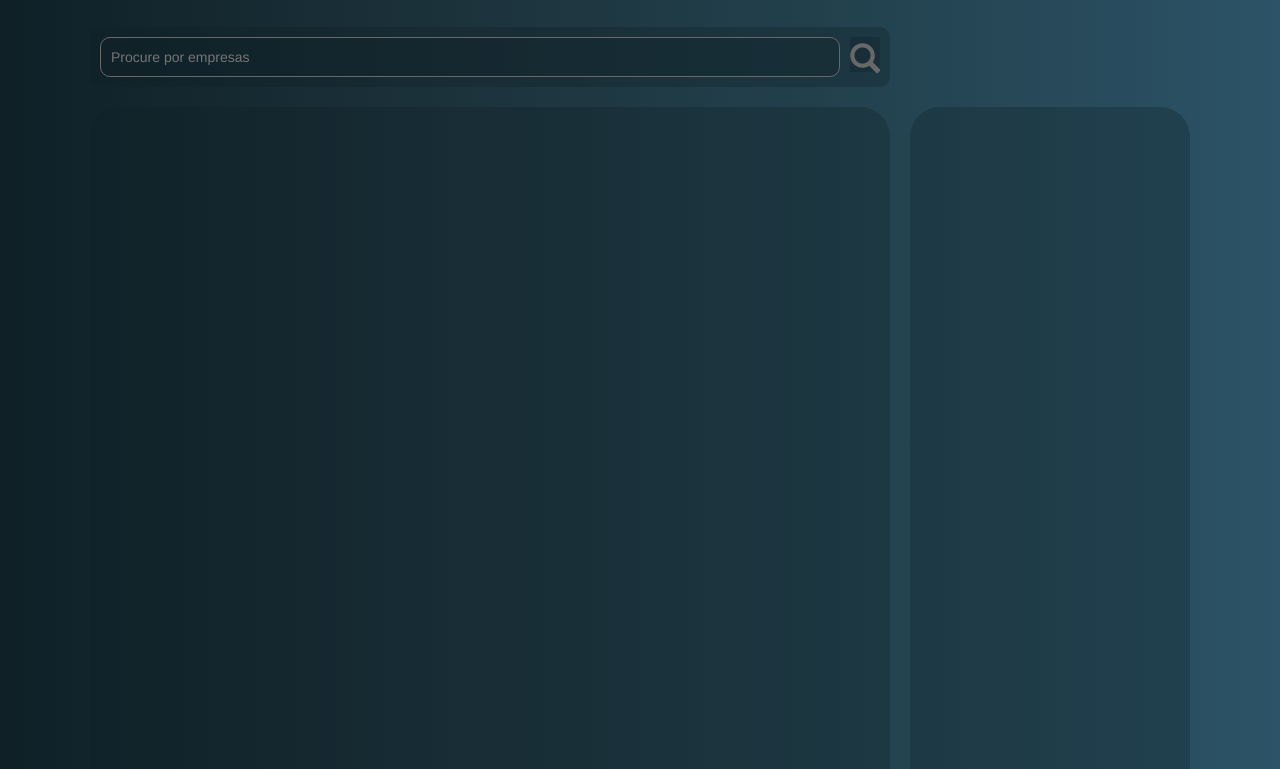
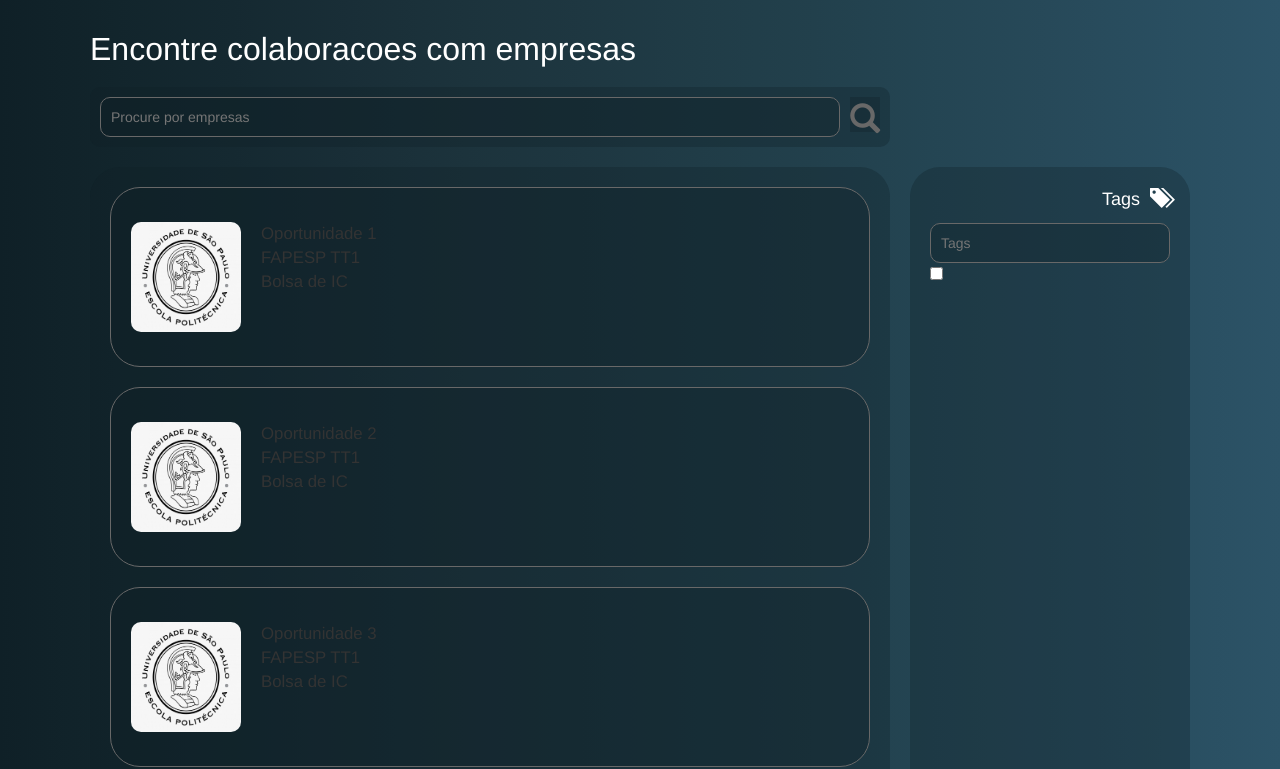
Before and after one commit to BrBits/LATAM-CHALLENGE-PROTOTYPE, a plain HTML site: page Interfaces/empresas.html in a window 1280 px wide. Shown: the part 63-832 px from the top of the page. Drawn offline with nearby package versions, Linux system fonts and the light colour scheme.

Commit message:
empresas html/css bugados

```diff
--- a/Interfaces/Estilos/empresas.css
+++ b/Interfaces/Estilos/empresas.css
@@ -66,11 +66,20 @@ body{
 }
 
 .caixa_aux{
+    border-radius: 30px;
     width: 1100px;
-    height: 800px;
+    height: 860px;
     margin: 30px auto;
     position: relative;
-    border-radius: 30px;
+}
+
+.caixa_titulo{
+    float: left;
+    color: white;
+    width: 1100px;
+    height: 60px;
+    font-size: xx-large;
+    font-weight: 500;
 }
 
 .caixa_pesquisa{
@@ -116,6 +125,44 @@ body{
     padding: 20px;
 }
 
+.titulo_tags{
+    float: right;
+    color: white;
+    font-size: large;
+    font-weight: 500;
+    margin: 0px 10px 10px 0px;
+}
+
+.input_tags{
+    background-color: rgba(15, 32, 39, 0.3);
+    color: #686868;
+    border-radius: 10px;
+    width: 240px;
+    height: 40px;
+    padding: 10px;
+    border: 1px solid #686868;
+}
+
+.caixa_tags label{
+    width: 240px;
+    padding: 10px;
+    font-weight: 500;
+    color: #686868;
+    border: 1px solid #686868;
+    cursor: pointer;
+    text-align: center;
+    border-radius: 30px;
+    margin-bottom: 20px;
+    transition: 1s;
+    display: none;
+}
+
+.tags:checked ~ label{
+    color: #cef3f5;
+    font-weight: 600;
+    border: 1px solid #cef3f5;
+}
+
 .caixa_perfis{
     float: left;
     background-color: rgba(15, 32, 39, 0.3);
@@ -126,8 +173,43 @@ body{
     padding: 20px;
 }
 
+.perfil{
+    border: 1px solid #686868;
+    background-color: rgba(15, 32, 39, 0.3);
+    width: 760px;
+    height: 180px;
+    border-radius: 30px;
+    padding: 20px;
+    margin-bottom: 20px;
+    font-weight: 500;
+    font-size: larger;
+    transition-duration: 0.4s;
+    cursor: pointer;
+    text-align: left;
+}
+
+.caixa_img{
+    background-size: cover;
+    width: 110px;
+    height: 110px;
+    float: left !important;
+    border-radius: 10px;
+    margin-right: 20px;
+}
+
+.perfil:hover {
+    color: #cef3f5;
+    border: 1px solid #cef3f5;
+}
+
 .glyphicon-seach{
     float: left;
     color: white;
     font-size: 20px;
 }
+
+.glyphicon-tags{
+    float: right;
+    color: white;
+    font-size: 20px;
+}
--- a/Interfaces/Estilos/processos_bu.css
+++ b/Interfaces/Estilos/processos_bu.css
@@ -91,7 +91,7 @@ body{
 .nav_tabs label{
     width: 190px;
     padding: 10px;
-    font-weight: 600;
+    font-weight: 500;
     display: block;
     color: #686868;
     border: 1px solid #686868;
--- a/Interfaces/empresas.html
+++ b/Interfaces/empresas.html
@@ -28,6 +28,10 @@
         </div>
 
         <div class="caixa_aux">
+            <div class="caixa_titulo">
+                Encontre colaboracoes com empresas
+            </div>
+
             <div class="caixa_pesquisa">
                 <input type="text" class="input_perfis" placeholder="Procure por empresas">
                 <button type="submit" class="botao_busca_perfis">
@@ -36,11 +40,28 @@
             </div>
 
             <div class="caixa_tags">
-
+                <i class="glyphicon glyphicon-tags"></i>
+                <div class="titulo_tags"> Tags </div>
+                <input type="text" class="input_tags" placeholder="Tags">
+                <div>
+                    <input type="checkbox" id="1" name="1" class="tags">
+                    <label for="1"> technology </label>
+                </div>
             </div>
 
             <div class="caixa_perfis">
-
+                <button class="perfil" onclick=""> <div> <img src="./Imagens/poli.jpeg" class="caixa_img"> </div> Oportunidade 1
+                    <div>FAPESP TT1</div>
+                    <div>Bolsa de IC</div>
+                </button>
+                <button class="perfil" onclick=""> <div> <img src="./Imagens/poli.jpeg" class="caixa_img"> </div> Oportunidade 2
+                    <div>FAPESP TT1</div>
+                    <div>Bolsa de IC</div>
+                </button>
+                <button class="perfil" onclick=""> <div> <img src="./Imagens/poli.jpeg" class="caixa_img"> </div> Oportunidade 3
+                    <div>FAPESP TT1</div>
+                    <div>Bolsa de IC</div>
+                </button>
             </div>
 
         </div>
```
